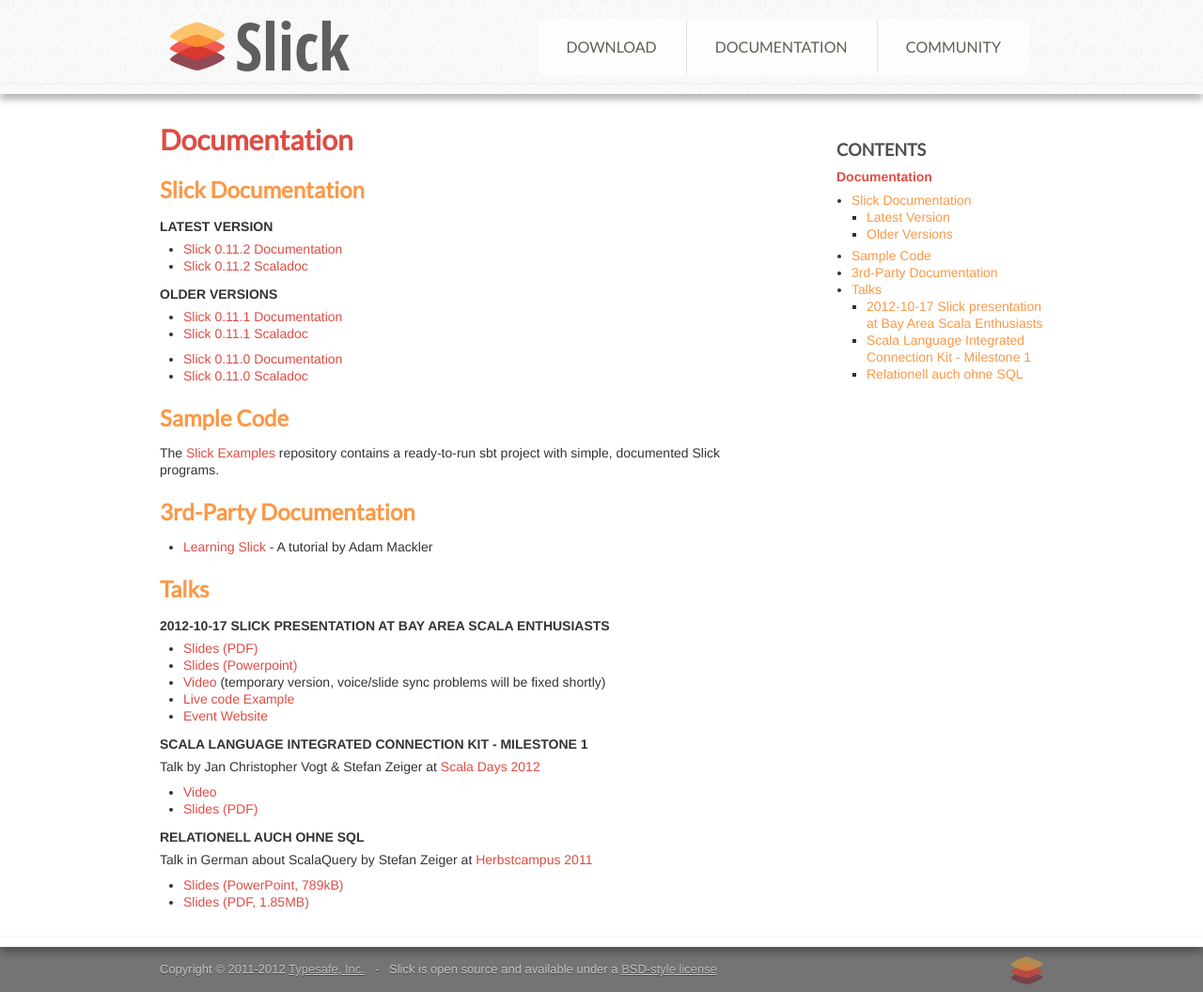
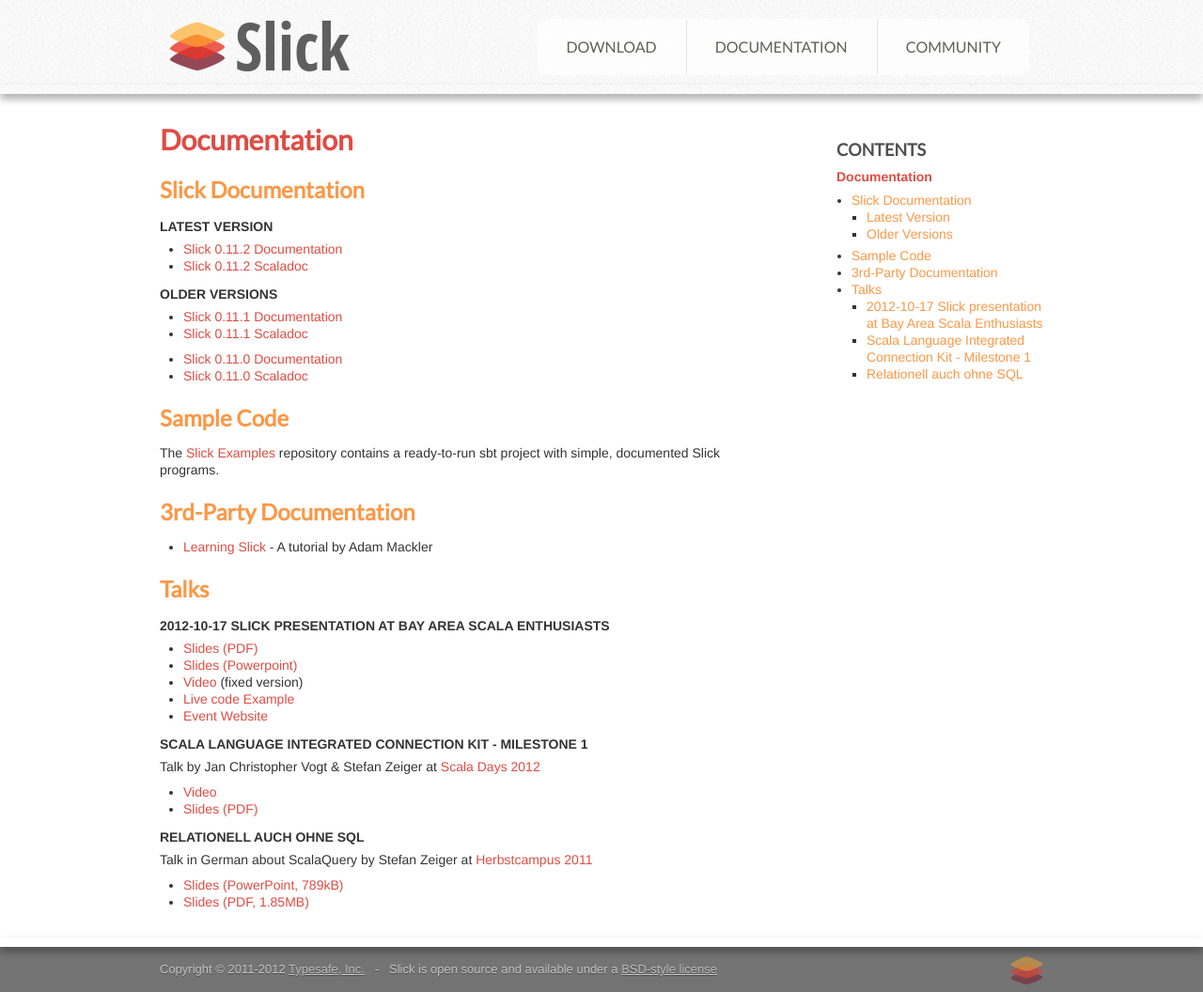
Before and after one commit to slick/slick.github.com, a Jekyll site: the page built from docs/index.md, in a window 1280 px wide. Shown: the whole page at 94% size. Built offline with Jekyll 4.4.1, drawn with Linux system fonts in a browser that asks for light colours.

Commit message:
fixed video link

```diff
--- a/docs/index.md
+++ b/docs/index.md
@@ -34,7 +34,7 @@
 
 * [Slides (PDF)](/talks/2012-10-17_Typesafe-Slick-presentation-at-BASE/2012-10-17_Typesafe-Slick-presentation-at-BASE.pdf)
 * [Slides (Powerpoint)](/talks/2012-10-17_Typesafe-Slick-presentation-at-BASE/2012-10-17_Typesafe-Slick-presentation-at-BASE.pptx)
-* [Video](https://www.youtube.com/watch?v=qmpljvYZWhI) (temporary version, voice/slide sync problems will be fixed shortly)
+* [Video](http://www.youtube.com/watch?v=mJ_mnEwZMR0) (fixed version)
 * [Live code Example](https://github.com/cvogt/slick-presentation/tree/71f16c23fbb4b6737336ae03eb23a87658a88af8/)
 * [Event Website](http://www.meetup.com/Bay-Area-Scala-Enthusiasts/events/80269142/)
 
```
